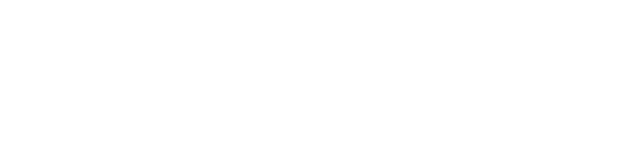
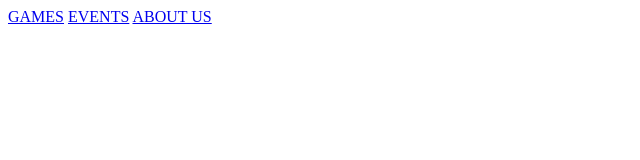
Before and after one commit to SEPgroup7/SEP-Board-Game-1, a plain HTML site: page about.html in a window 1280 px wide. Shown: the whole page, without its empty margins (0-640 px from the left). Drawn offline with Linux system fonts and the light colour scheme.

Commit message:
changed about us

```diff
--- a/about.html
+++ b/about.html
@@ -8,3 +8,12 @@
 
 
 </head>
+
+<body>
+    <div class="navbar">
+        <a href="games.html">GAMES</a>
+        <a href="events.html">EVENTS</a>
+        <a href="aboutus.html">ABOUT US</a>
+    </div>
+
+</body>
```
Also changed, not shown: index.html (+1 -1 lines).
